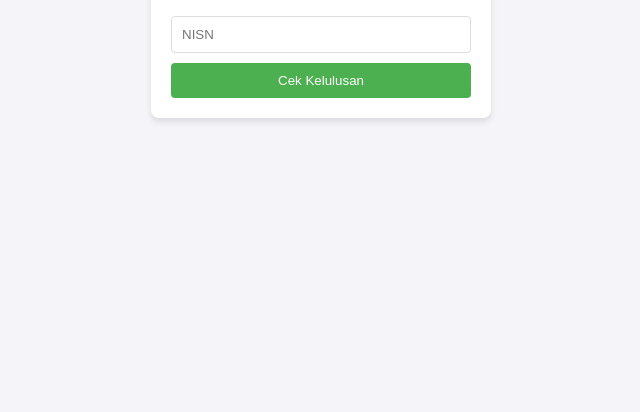
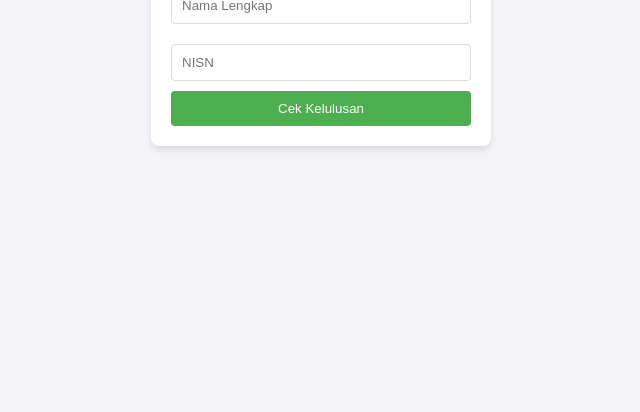
Before and after one commit to riyandzulfikar/aplikasi-kelulusan, a plain HTML site: page index.html in a window 1280 px wide. Shown: the part 388-800 px from the top of the page, without its empty margins (319-959 px from the left). Drawn offline with Linux system fonts and the light colour scheme.

Commit message:
Update index.html

```diff
--- a/index.html
+++ b/index.html
@@ -8,7 +8,7 @@
     <div class="container">
         <h1>CEK KELULUSAN</h1>
         <form id="formKelulusan">
-
+            <input type="text" id="nama" placeholder="Nama Lengkap" required>
             <input type="text" id="nisn" placeholder="NISN" required>
             <button type="submit">Cek Kelulusan</button>
         </form>
```
